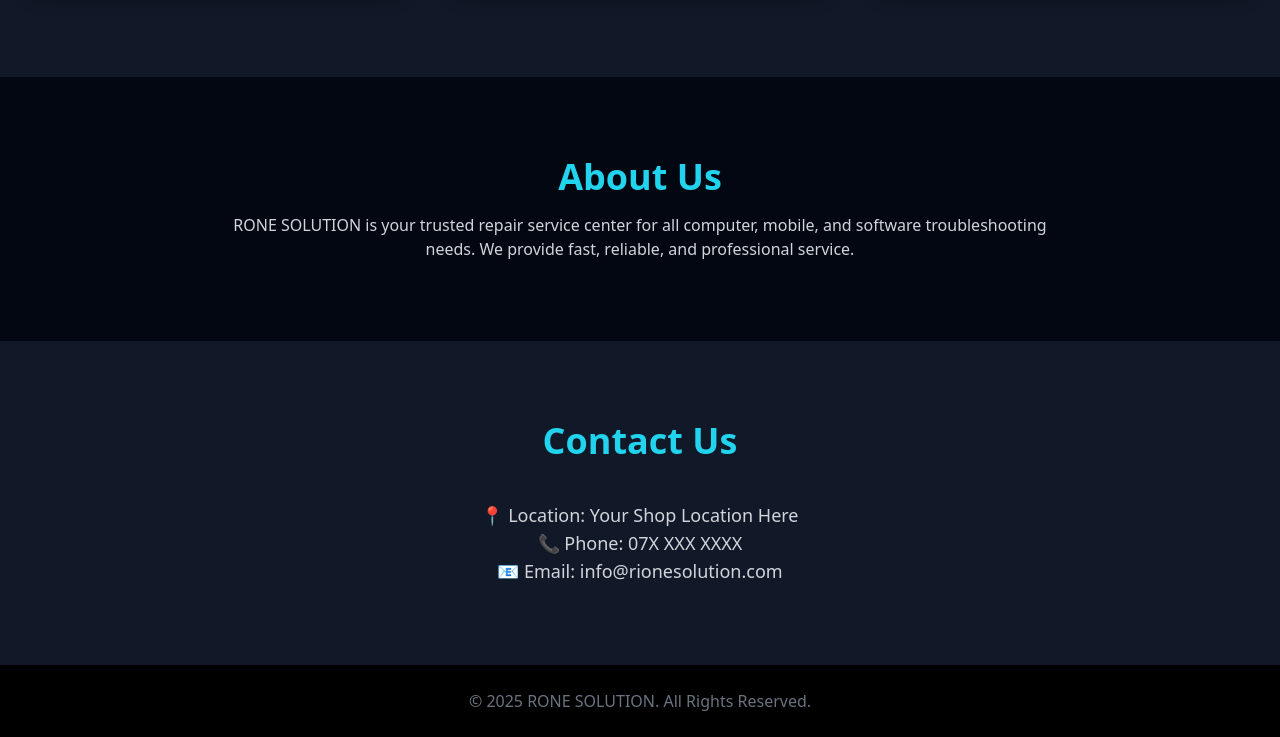
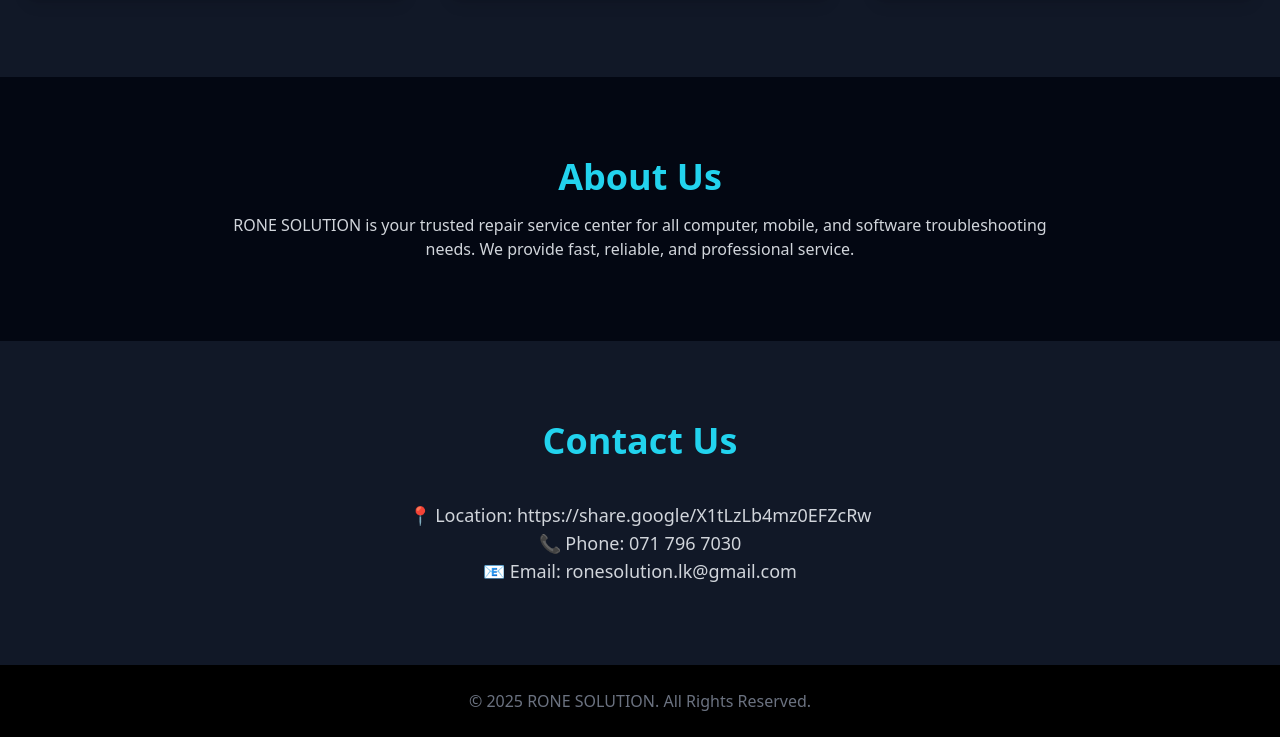
Before and after one commit to bvrm/ronesolution, a plain HTML site: page index.html in a window 1280 px wide. Shown: the part 1165-1902 px from the top of the page. Drawn offline with nearby package versions, Linux system fonts and the light colour scheme.

Commit message:
Update index.html

```diff
--- a/index.html
+++ b/index.html
@@ -48,7 +48,7 @@
                 Fast • Reliable • Trusted
             </h2>
             <p class="mt-4 text-lg text-gray-300">
-                Computer Repair | Mobile Repair | Software Troubleshooting
+                Computer/Laptop Repair | Mobile Repair & Accessories | Software Troubleshooting
             </p>
             <button class="mt-6 bg-cyan-500 hover:bg-cyan-600 px-6 py-3 rounded-lg font-bold">
                 Contact Us
@@ -101,9 +101,9 @@
     <section id="contact" class="py-20 bg-gray-900">
         <h2 class="text-center text-4xl font-bold text-cyan-400">Contact Us</h2>
         <div class="max-w-4xl mx-auto mt-10 text-center">
-            <p class="text-gray-300 text-lg">📍 Location: Your Shop Location Here</p>
-            <p class="text-gray-300 text-lg">📞 Phone: 07X XXX XXXX</p>
-            <p class="text-gray-300 text-lg">📧 Email: info@rionesolution.com</p>
+            <p class="text-gray-300 text-lg">📍 Location: https://share.google/X1tLzLb4mz0EFZcRw</p>
+            <p class="text-gray-300 text-lg">📞 Phone: 071 796 7030</p>
+            <p class="text-gray-300 text-lg">📧 Email: ronesolution.lk@gmail.com</p>
         </div>
     </section>
 
```
